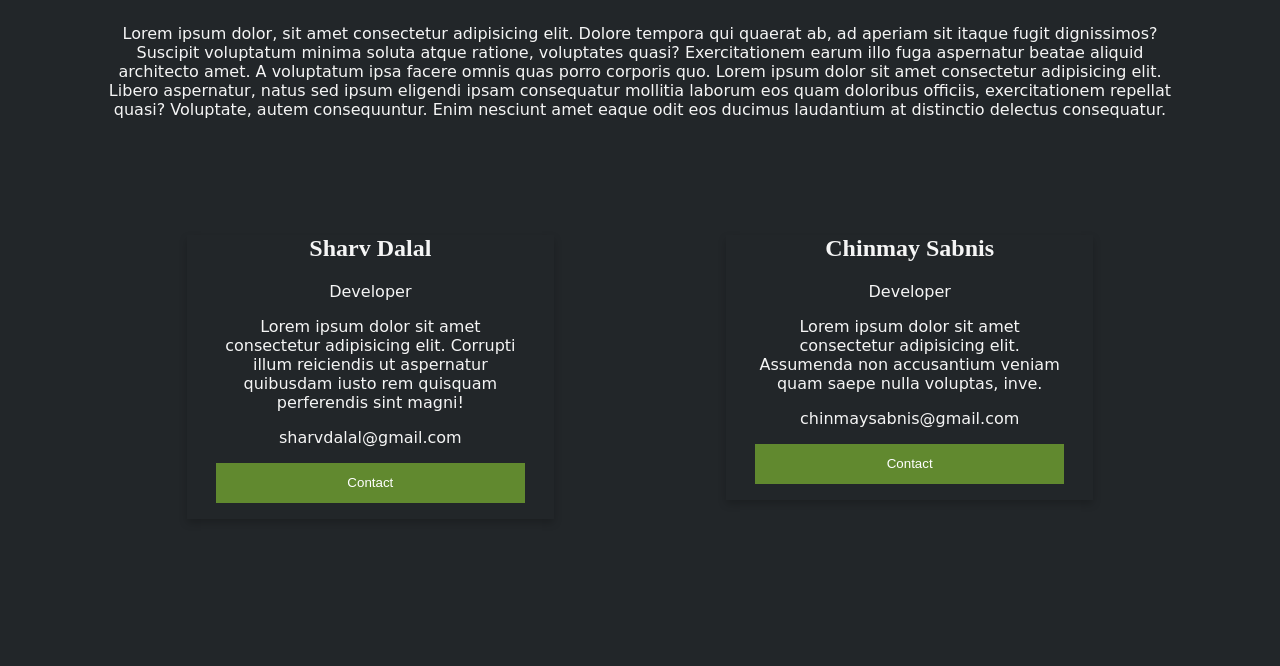
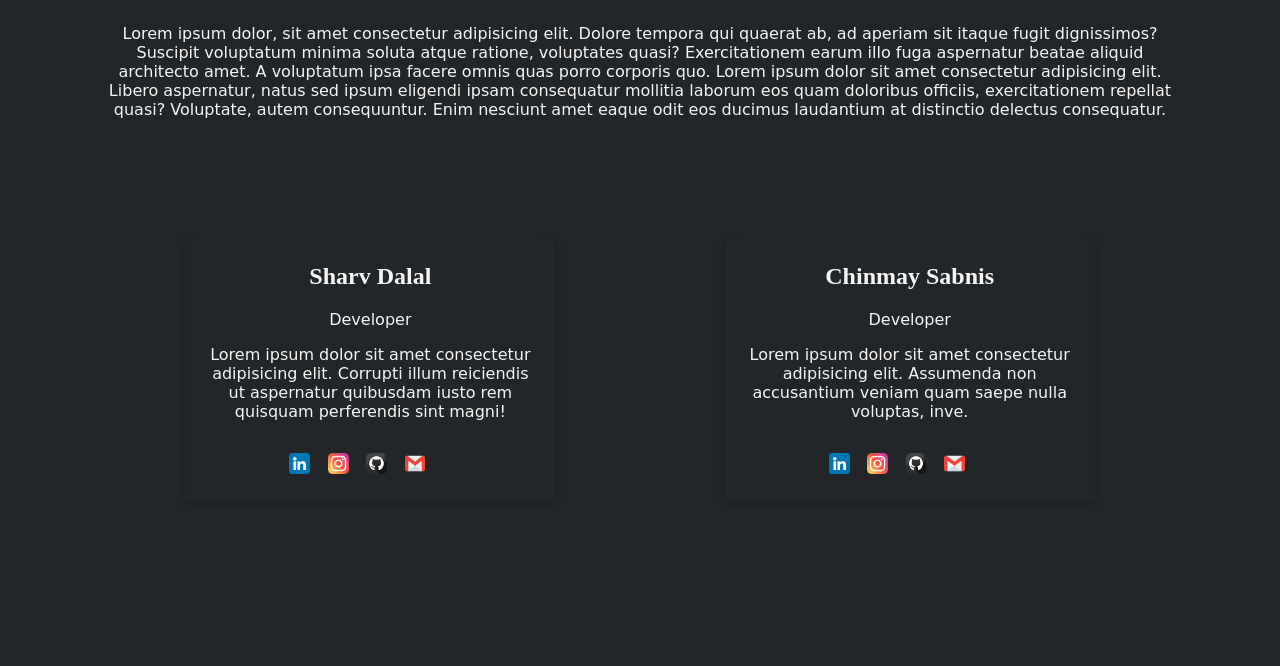
Before and after one commit to Schinmay31/Battle-mind, a Node server app: page / in a window 1280 px wide. Shown: the part 2457-3123 px from the top of the page. After the commit the page ends 2931 px from the top, so only its background shows below. Run offline with Node 20, Linux system fonts and the light colour scheme.

Commit message:
made site responsive and add more questions change css

```diff
--- a/public/css/styles2.css
+++ b/public/css/styles2.css
@@ -270,7 +270,7 @@ p {
 }
 
 #zombie-hand {
-  margin-left: 4rem;
+  margin-left: 2.5rem;
 }
 
 
@@ -282,8 +282,9 @@ p {
 .column {
   float: left;
   width: 33.3%;
-  margin: 10rem;
-  padding: 0 0.5rem;
+  margin: 8.2rem;
+  padding: 0 0.2rem;
+
 }
 
 .row {
@@ -291,14 +292,19 @@ p {
   justify-content: center;
 }
 
+
 .card {
   box-shadow: 0 4px 8px 0 rgba(0, 0, 0, 0.2);
-  margin: 0.2rem;
+  margin: 0.1rem;
 }
 
 .container {
-  padding: 0 0.8rem;
+  padding: 0 0.5rem;
 }
+.container h2 {
+  padding-top:8% ;
+}
+
 
 .container::after,
 .row::after {
@@ -307,20 +313,30 @@ p {
   display: table;
 }
 
-.button-about {
-  border: none;
-  outline: 0;
-  display: inline-block;
-  padding: 0.8rem;
-  color: white;
-  background-color: #61892F;
-  text-align: center;
-  cursor: pointer;
-  width: 100%;
-}
 
 .button:hover {
   color: black;
+}
+.all-connect{
+padding-bottom: 1rem;
+}
+
+.all-connect a{
+  display: block;
+  padding: 1.2rem;
+  padding-top: 1rem;
+}
+
+#one-connect{
+  display: inline;
+  float: left;
+  padding-bottom: 3rem;
+
+}
+#connect{
+  padding-left: 0.5rem;
+  width: 1.3rem;
+  height: 1.3rem;
 }
 
 
@@ -377,8 +393,9 @@ p {
 
 
 
-@media screen and (max-width: 1390px){
-.grid-container{
+  @media only screen and (min-width:1180px) and (max-width: 1380px){
+
+ .grid-container{
   height: 28.75rem;
   width: 28.75rem;
 }
@@ -439,3 +456,76 @@ p {
 }
 
 }
+
+@media only screen and (min-width:400px) and (max-width: 600px){  /*for mobile phones*/
+
+  .grid-container{
+
+   height: 28.75rem;
+   width: 28.75rem;
+ }
+ .muteUnmute{
+  height: 30px;
+  width: 30px;
+  filter: invert(90%);
+  right: 20px;
+  top: -63px;
+}
+ /*
+ .Mbtn-home{
+   margin-top: 3rem;
+ }
+ .picture{
+   height: 6.2rem;
+ }
+ .potrait{
+   margin-top: 5.8rem;
+ }
+ #images{
+   margin-left: 1rem;
+   height: 4.3rem;
+   width: 4.2rem;
+
+ }
+ .btn-home{
+   height: 2.8rem;
+   width: 10rem;
+ }
+ .Rules{
+   width: 70rem;
+ }
+ #img2-flying{
+   margin-left: 12rem;
+ }
+ .img3{
+   margin-left: 3rem;
+   height: 4rem;
+   width: 4rem;
+ }
+ .img2 {
+   height: 3rem;
+   width: 3rem;
+ }
+ .img4{
+   padding-top:4.3rem;
+ }
+ #img4-zombie{
+   margin-left: 12rem;
+ }
+ #zombie-horse {
+   margin-left: 7rem;
+ }
+ #zombie-hand {
+   margin-left: 1rem;
+ }
+ .img1 {
+   height: 5rem;
+   width: 5rem;
+   padding-top: 1rem;
+ }
+ .column{
+   margin: 5rem;
+   padding: 0 0.2rem;
+ }
+ */
+ }
--- a/views/header.ejs
+++ b/views/header.ejs
@@ -3,6 +3,7 @@
 
 <head>
   <meta charset="utf-8">
+  <meta name="viewport" content="width=device-width, initial-scale=1.0">
   <title>Puzzle</title>
   <link rel="stylesheet" href="public/css/styles2.css">
   <link href="https://fonts.googleapis.com/css?family=Press+Start+2P" rel="stylesheet">
--- a/views/home.ejs
+++ b/views/home.ejs
@@ -1,4 +1,5 @@
 <%- include("header"); -%>
+
     <div class="heading">
         <img class="knight-img" src="public/images/knight.png" alt="">
         <h1 id="h1-home">Battle Mind</h1>
@@ -121,8 +122,13 @@
                             <p class="title">Developer</p>
                             <p>Lorem ipsum dolor sit amet consectetur adipisicing elit. Corrupti illum reiciendis ut
                                 aspernatur quibusdam iusto rem quisquam perferendis sint magni!</p>
-                            <p>sharvdalal@gmail.com</p>
-                            <p><button class="button-about">Contact</button></p>
+                                <div class="all-connect">
+                                    <a  style="padding-left: 5.5rem;" class="first" href="https://www.linkedin.com/in/sharv-dalal-26367a236/" target="_blank" id="one-connect" ><img id="connect" src="public/images/linkedin.png" alt=""></a>
+                                    <a href="https://www.instagram.com/sharv_dalal/" target="_blank" id="one-connect"><img id="connect" src="public/images/instagram.png" alt=""></a>
+                                    <a href="https://github.com/sharvdalal" target="_blank" id="one-connect"><img id="connect" src="public/images/github.png" alt=""></a>
+                               <a href="none" target="_blank" id="one-connect"><img id="connect" src="public/images/gmail.png" alt=""></a>
+                            </div>
+
                         </div>
                     </div>
                 </div>
@@ -137,8 +143,13 @@
                             <p class="title">Developer</p>
                             <p>Lorem ipsum dolor sit amet consectetur adipisicing elit. Assumenda non accusantium veniam
                                 quam saepe nulla voluptas, inve.</p>
-                            <p>chinmaysabnis@gmail.com</p>
-                            <p><button class="button-about">Contact</button></p>
+                             <div class="all-connect">
+                            <a  style="padding-left: 5.5rem;" class="first" href="https://www.linkedin.com/in/chinmay-sabnis-3ab528204/" target="_blank" id="one-connect" ><img id="connect" src="public/images/linkedin.png" alt=""></a>
+                            <a href="https://www.instagram.com/chinmay.00/" target="_blank" id="one-connect"><img id="connect" src="public/images/instagram.png" alt=""></a>
+                            <a href="https://github.com/Schinmay31" target="_blank" id="one-connect"><img id="connect" src="public/images/github.png" alt=""></a>
+                       <a href="https://mail.google.com/mail/u/2/#inbox" target="_blank" id="one-connect"><img id="connect" src="public/images/gmail.png" alt=""></a>
+                    </div>
+
                         </div>
                     </div>
                 </div>
```
Also changed, not shown: public/js/index.js (+170 -93 lines), public/images/github.png (added), public/images/gmail.png (added), public/images/instagram.png (added), public/images/linkedin.png (added), views/main.ejs (line endings or trailing spaces).
